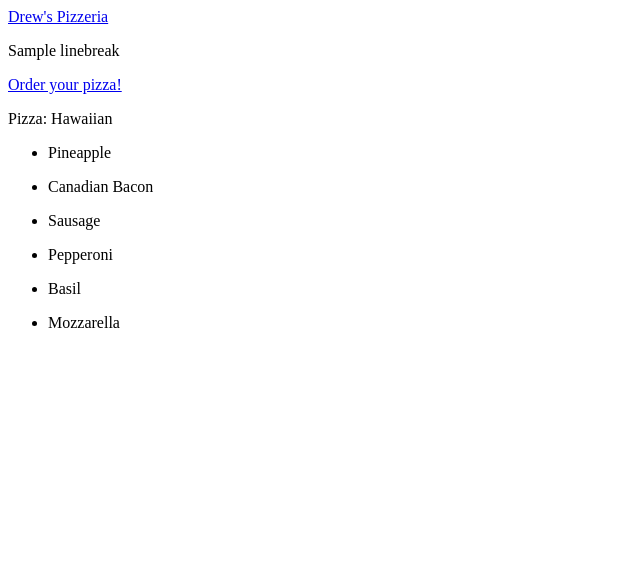
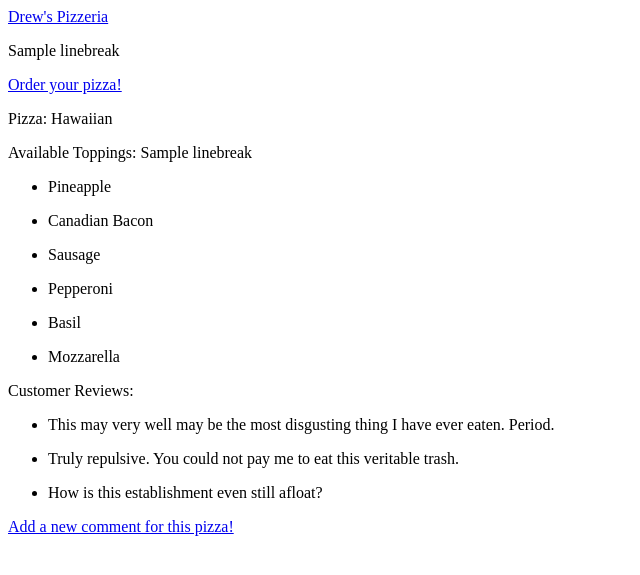
Before and after one commit to DrewBrumbach/pizzeria, a Django app: template pizzas/templates/pizzas/pizza.html in a window 1280 px wide. Shown: the top 575 px of the page, without its empty margins (0-640 px from the left). Run offline with Django 3.2, Linux system fonts and the light colour scheme; data comes from the database, SQL or seed files in the repository; both versions use the stored data as it was after the commit; the template is opened without the code that fills it: values that come from a table or form of the project are taken from there, most other values are stand-ins (such as "Sample title", 1, 10 or a date in 2020).

Commit message:
Final Functionality

```diff
--- a/pizzas/admin.py
+++ b/pizzas/admin.py
@@ -5,6 +5,8 @@ from django.contrib import admin
 
 from .models import Pizza
 from .models import Topping
+from .models import Comment
 
 admin.site.register(Pizza)
 admin.site.register(Topping)
+admin.site.register(Comment)
--- a/pizzas/models.py
+++ b/pizzas/models.py
@@ -14,12 +14,21 @@ class Pizza(models.Model):
     def __str__(self):
         return self.text
 
+
 class Topping(models.Model):
     pizza = models.ForeignKey(Pizza, on_delete=models.CASCADE)
     text = models.CharField(max_length=200)
 
     class Meta:
-        verbose_name_plural = 'toppings'
+        verbose_name_plural = "toppings"
 
     def __str__(self):
         return self.text
+
+
+class Comment(models.Model):
+    pizza = models.ForeignKey(Pizza, on_delete=models.CASCADE)
+    text = models.CharField(max_length=300)
+
+    def __str__(self):
+        return f"{self.text[:20]}..."
--- a/pizzas/templates/pizzas/pizza.html
+++ b/pizzas/templates/pizzas/pizza.html
@@ -3,6 +3,7 @@
 
 {% block content %}
 <p>Pizza: {{ pizza }}</p>
+<p> Available Toppings: {{linebreak}} </p>
 <ul>
     {% for topping in toppings %}
     <li>
@@ -13,4 +14,16 @@
     {% endfor %}
 </ul>
 
+<p> Customer Reviews: </p>
+<ul>
+    {% for comment in comments %}
+    <li>
+        <p> {{comment.text | linebreaks }}</p>
+    </li>
+    {% empty %}
+    <li> No comments have been left on this pizza. </li>
+    {% endfor %}
+</ul>
+<p> <a href="{% url 'pizzas:comment' pizza.id %}">Add a new comment for this pizza!</a> </p>
+
 {% endblock content %}
--- a/pizzas/urls.py
+++ b/pizzas/urls.py
@@ -6,6 +6,7 @@ app_name = "pizzas"
 
 urlpatterns = [
     path("", views.index, name="index"),
-    path('pizzas', views.pizzas, name='pizzas'),
-    path('pizzas/<int:pizza_id>/', views.pizza, name='pizza'),
+    path("pizzas", views.pizzas, name="pizzas"),
+    path("pizzas/<int:pizza_id>/", views.pizza, name="pizza"),
+    path("comment/<int:pizza_id>/", views.comment, name="comment"),
 ]
```
Also changed, not shown: pizzas/forms.py (added, +11 -0 lines), pizzas/templates/pizzas/comment.html (added, +13 -0 lines), pizzas/views.py (+20 -2 lines), db.sqlite3, pizzas/migrations/0003_comment.py (added), pizzas/static/pizzas/images/itly_tris.png (added), 1 other file.
